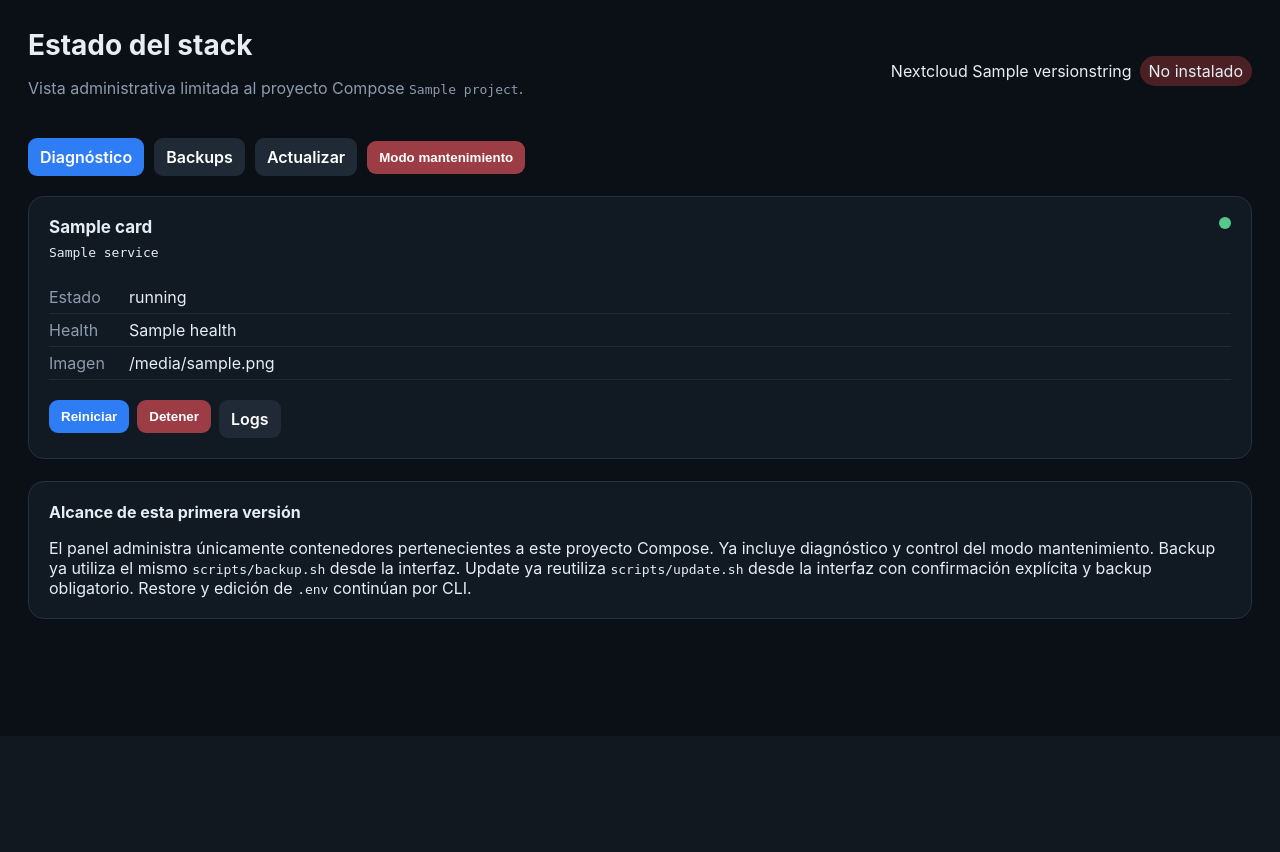
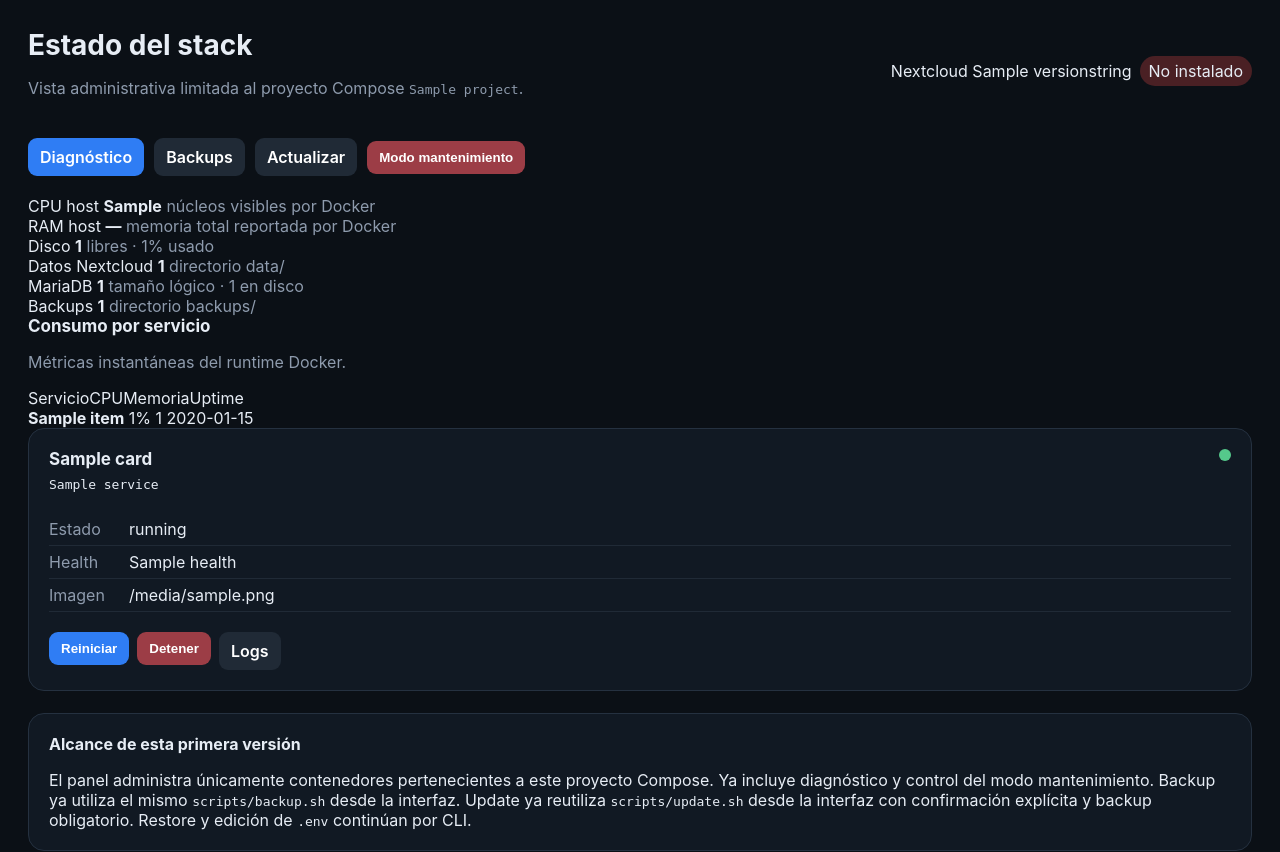
Before and after one commit to Destripador/docker-nextcloud-onlyoffice, a Flask app: template manager/templates/dashboard.html in a window 1280 px wide. Shown: the part 64-916 px from the top of the page. Before the commit the page ends 683 px from the top, so only its background shows below. Run offline with Flask 3, Linux system fonts and the light colour scheme; the template is opened without the code that fills it: most values are stand-ins (such as "Sample title", 1, 10 or a date in 2020); parts of the project's set-up code (start-up, migrations or seed data) failed here and were passed over.

Commit message:
feat(manager): show host and service metrics on dashboard

```diff
--- a/manager/templates/dashboard.html
+++ b/manager/templates/dashboard.html
@@ -31,6 +31,66 @@
     </form>
     {% endif %}
   {% endif %}
+</section>
+
+<section class="metrics-grid">
+  <article class="metric-card">
+    <span class="metric-label">CPU host</span>
+    <strong>{{ summary.host_cpus or '—' }}</strong>
+    <span class="muted">núcleos visibles por Docker</span>
+  </article>
+  <article class="metric-card">
+    <span class="metric-label">RAM host</span>
+    <strong>{{ human_size(summary.host_memory) if summary.host_memory else '—' }}</strong>
+    <span class="muted">memoria total reportada por Docker</span>
+  </article>
+  <article class="metric-card">
+    <span class="metric-label">Disco</span>
+    <strong>{{ human_size(summary.disk_free) if summary.disk_free is not none else '—' }}</strong>
+    <span class="muted">libres{% if summary.disk_percent is not none %} · {{ summary.disk_percent }}% usado{% endif %}</span>
+  </article>
+  <article class="metric-card">
+    <span class="metric-label">Datos Nextcloud</span>
+    <strong>{{ human_size(summary.data_size) if summary.data_size is not none else '—' }}</strong>
+    <span class="muted">directorio data/</span>
+  </article>
+  <article class="metric-card">
+    <span class="metric-label">MariaDB</span>
+    <strong>{{ human_size(summary.db_logical_size) if summary.db_logical_size is not none else '—' }}</strong>
+    <span class="muted">tamaño lógico{% if summary.db_files_size is not none %} · {{ human_size(summary.db_files_size) }} en disco{% endif %}</span>
+  </article>
+  <article class="metric-card">
+    <span class="metric-label">Backups</span>
+    <strong>{{ human_size(summary.backups_size) if summary.backups_size is not none else '—' }}</strong>
+    <span class="muted">directorio backups/</span>
+  </article>
+</section>
+
+<section class="runtime-table-wrap">
+  <div class="section-head">
+    <div>
+      <h2>Consumo por servicio</h2>
+      <p class="muted">Métricas instantáneas del runtime Docker.</p>
+    </div>
+  </div>
+  <div class="runtime-table">
+    <div class="runtime-row runtime-head">
+      <span>Servicio</span><span>CPU</span><span>Memoria</span><span>Uptime</span>
+    </div>
+    {% for item in summary.containers %}
+    <div class="runtime-row">
+      <strong>{{ item.name }}</strong>
+      <span>{{ item.cpu_percent ~ '%' if item.cpu_percent is not none else '—' }}</span>
+      <span>
+        {% if item.memory_usage is not none %}
+          {{ human_size(item.memory_usage) }}
+          {% if item.memory_limit %}<small>/ {{ human_size(item.memory_limit) }}</small>{% endif %}
+        {% else %}—{% endif %}
+      </span>
+      <span>{{ item.uptime or '—' }}</span>
+    </div>
+    {% endfor %}
+  </div>
 </section>
 
 <section class="grid">
```
